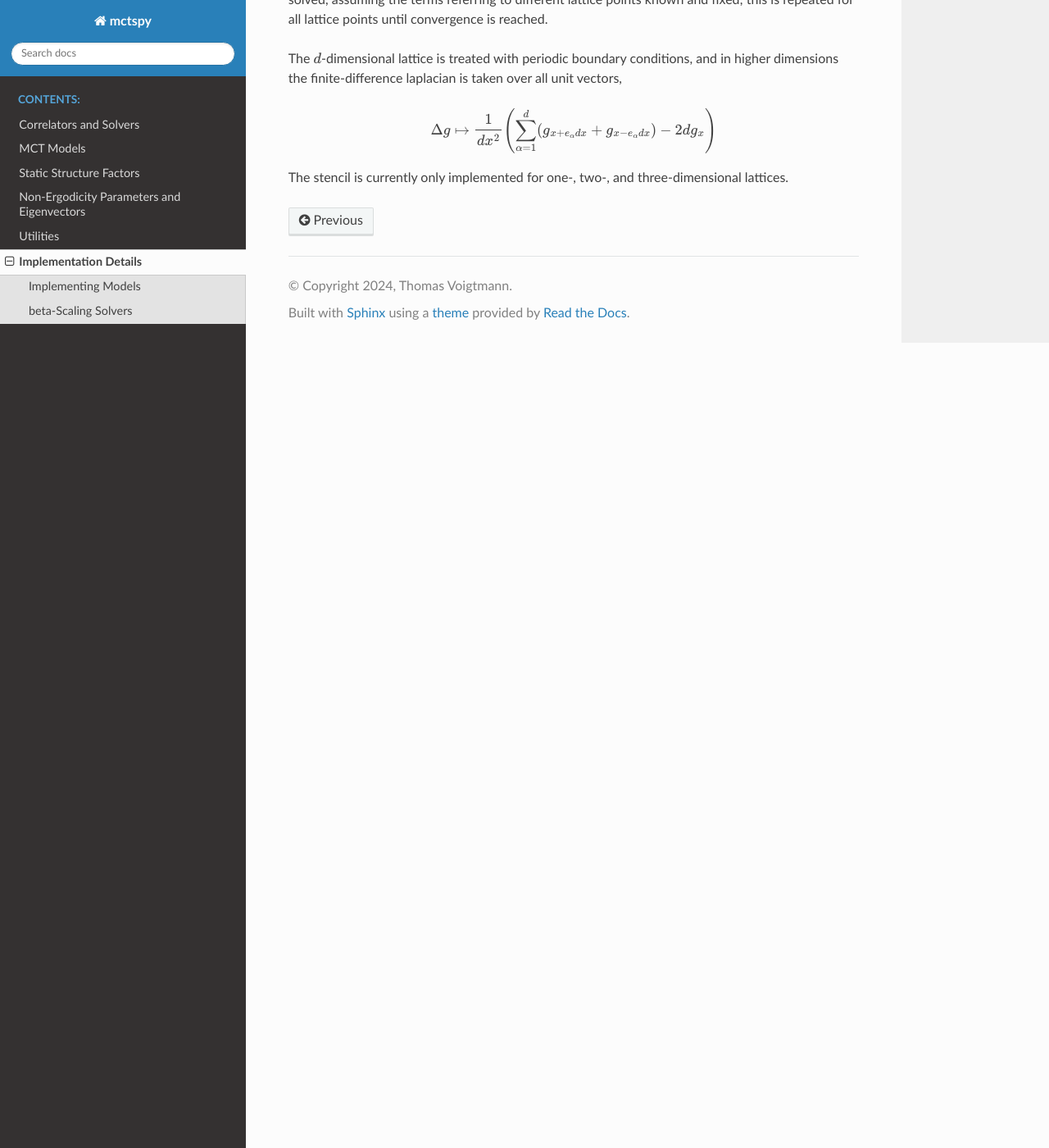
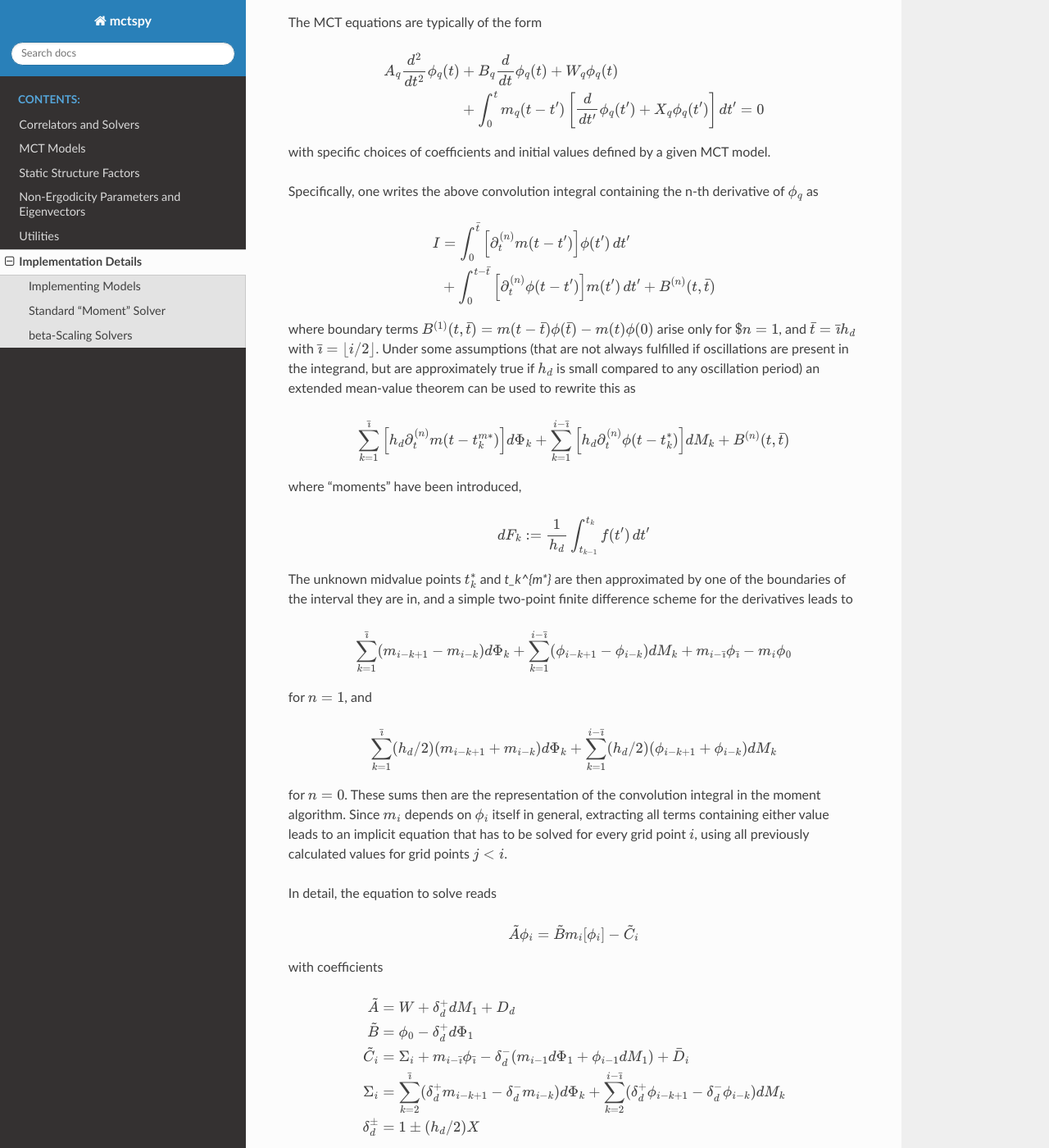
Before and after one commit to thvoigtmann/mctspy, a Sphinx documentation site: the page built from docs/impl.rst, in a window 1280 px wide and 1400 px high, scrolled down 1346 px. Shown: the whole window at 82% size. Built offline with Sphinx 7.4.7 and the Read the Docs theme 2.0.0, drawn with Linux system fonts in a browser that asks for light colours; some of the changed text lies outside the part shown.

Commit message:
Updated implementation details documentation.

```diff
--- a/docs/impl.rst
+++ b/docs/impl.rst
@@ -1,3 +1,5 @@
+.. include:: <isolat1.txt>
+
 Implementation Details
 ======================
 
@@ -28,6 +30,157 @@ methods:
     initial derivative of the function to solve for. This is ignored
     if :math:`A_q` is set to zero (Brownian dynamics), since then
     the derivative is fixed by the other parameters.
+
+Standard "Moment" Solver
+------------------------
+
+The commonly used solver for MCT equations (:py:class:`mctspy.correlator`)
+is based on an algorithm first proposed by Fuchs and Hofacker [Fuchs1991]_
+called the "moment algorithm". The key idea is the splitting of a
+convolution integral over slowly varying functions at some half-way
+time point according to
+
+.. math::
+
+    \begin{align}
+    I&=\frac{d}{dt}\int_0^tm(t-t')F(t')dt'\\
+    &=F(\bar t)m(\bar t)+\int_0^{\bar t}\dot m(t-t')F(t')\,dt'
+    +\int_0^{t-\bar t}\dot F(t-t')m(t')\,dt'
+    \end{align}
+
+and then treating the integrals of the form
+
+.. math::
+
+    \int_{t_1}^{t_2}\dot A(t-t')B(t')\,dt'
+    \approx [A(t-t_1)-A(t-t_2)]\frac1{t_2-t_1}\int_{t_1}^{t_2}B(t')\,dt'
+
+where the second part of this expression is referred to as the
+"moment" of the function :math:`B`.
+
+The MCT equations are typically of the form
+
+.. math::
+
+    \begin{align}
+    A_q\frac{d^2}{dt^2}\phi_q(t) &+B_q\frac{d}{dt}\phi_q(t)
+        +W_q\phi_q(t)\\ &+\int_0^t m_q(t-t')\left[\frac{d}{dt'}\phi_q(t')
+        +X_q\phi_q(t')\right]\,dt'=0
+    \end{align}
+
+with specific choices of coefficients and initial values defined by
+a given MCT model.
+
+Specifically, one writes the above convolution integral containing
+the n-th derivative of :math:`\phi_q` as
+
+.. math::
+
+    \begin{align}
+    I&=\int_0^{\bar t}\left[\partial_t^{(n)}m(t-t')\right]\phi(t')\,dt'\\
+      &+\int_0^{t-\bar t}\left[\partial_t^{(n)}\phi(t-t')\right]m(t')\,dt'
+       +B^{(n)}(t,\bar t)
+    \end{align}
+
+
+where boundary terms
+:math:`B^{(1)}(t,\bar t)=m(t-\bar t)\phi(\bar t)-m(t)\phi(0)`
+arise only for :math:`$n=1`, and
+:math:`\bar t=\bar\imath h_d` with :math:`\bar\imath=\lfloor i/2\rfloor`.
+Under some assumptions (that are not always fulfilled if oscillations are
+present in the integrand, but are approximately true if
+:math:`h_d` is small compared to any oscillation period) an extended
+mean-value theorem can be used to rewrite this as
+
+.. math::
+
+    \sum_{k=1}^{\bar\imath}\left[h_d\partial_t^{(n)}m(t-t_k^{m*})\right]
+        d\Phi_k+\sum_{k=1}^{i-\bar\imath}\left[h_d\partial_t^{(n)}
+        \phi(t-t_k^*)\right]dM_k+B^{(n)}(t,\bar t)
+
+where "moments" have been introduced,
+
+.. math::
+
+    dF_k:=\frac1{h_d}\int_{t_{k-1}}^{t_k}f(t')\,dt'
+
+The unknown midvalue points :math:`t_k^*` and `t_k^{m*}` are then
+approximated by one of the boundaries of the interval they are in,
+and a simple two-point finite difference scheme for the derivatives
+leads to
+
+.. math::
+
+    \sum_{k=1}^{\bar\imath}(m_{i-k+1}-m_{i-k})d\Phi_k
+       +\sum_{k=1}^{i-\bar\imath}(\phi_{i-k+1}-\phi_{i-k})dM_k
+       +m_{i-\bar\imath}\phi_{\bar\imath}-m_i\phi_0
+
+for :math:`n=1`, and
+
+.. math::
+
+    \sum_{k=1}^{\bar\imath}(h_d/2)(m_{i-k+1}+m_{i-k})d\Phi_k
+       +\sum_{k=1}^{i-\bar\imath}(h_d/2)(\phi_{i-k+1}+\phi_{i-k})dM_k
+
+for :math:`n=0`. These sums then are the representation of the
+convolution integral in the moment algorithm. Since :math:`m_i` depends
+on :math:`\phi_i` itself in general,  extracting all terms containing either
+value leads to an implicit equation that has to be solved for every grid
+point :math:`i`, using all previously calculated values for grid points
+:math:`j<i`.
+
+In detail, the equation to solve reads
+
+.. math::
+
+    \tilde A\phi_i = \tilde Bm_i[\phi_i] - \tilde C_i
+
+with coefficients
+
+.. math::
+
+    \begin{align}
+      \tilde A &= W + \delta_d^+dM_1 + D_d\\
+      \tilde B &= \phi_0 - \delta_d^+d\Phi_1\\
+      \tilde C_i &= \Sigma_i + m_{i-\bar\imath}\phi_{\bar\imath}
+        -\delta_d^-(m_{i-1}d\Phi_1+\phi_{i-1}dM_1)+\bar D_i\\
+      \Sigma_i &= \sum_{k=2}^{\bar\imath}
+        (\delta_d^+m_{i-k+1}-\delta_d^-m_{i-k})d\Phi_k
+        +\sum_{k=2}^{i-\bar\imath}(\delta_d^+\phi_{i-k+1}-\delta_d^-\phi_{i-k})
+        dM_k\\
+      \delta_d^\pm &= 1\pm(h_d/2)X
+    \end{align}
+
+and :math:`D_d` and :math:`\bar D_i` taken from a discretization of the time
+derivatives,
+
+.. math::
+
+    \begin{align}D_d&=2A/h_d^2+3B/(2h_d)\\
+      \bar D_i&=(A/h_d^2)(-\phi_{i-3}+4\phi_{i-2}-5\phi_{i-1})
+              +(B/h_d)(\phi_{i-2}/2-2\phi_{i-1})
+    \end{align}
+
+The finite-difference schemes employed for the derivatives need a few
+previous grid points to exist always, and thus the very first grid
+points on the first block are calculated from a direct short-time
+expansion of the equations of motion.
+
+The decimation procedure shows that moments can be transferred to
+a coarser grid without loosing further accuracy. This makes clear the gist
+of the moment algorithm: handling integrals over small times, where
+functions may vary quickly, on coarse grids is difficult, but moments
+allow us to keep the accuracy of the finest grid for such integrals.
+The drawback is that in turn we have to accept an error coming from
+the approximation of the midpoint value (which however should be reasonably
+small), and that the algorithm uses more memory.
+
+
+
+
+.. [Fuchs1991] M. Fuchs, W. G\ |ouml|\ tze, I. Hofacker, and A. Latz,
+   J. Phys.: Condens. Matter 3, 5047 (1991)
+   `DOI:10.1088/0953-8984/3/26/022 <https://doi.org/10.1088/0953-8984/3/26/022>`_
 
 beta-Scaling Solvers
 --------------------
```
